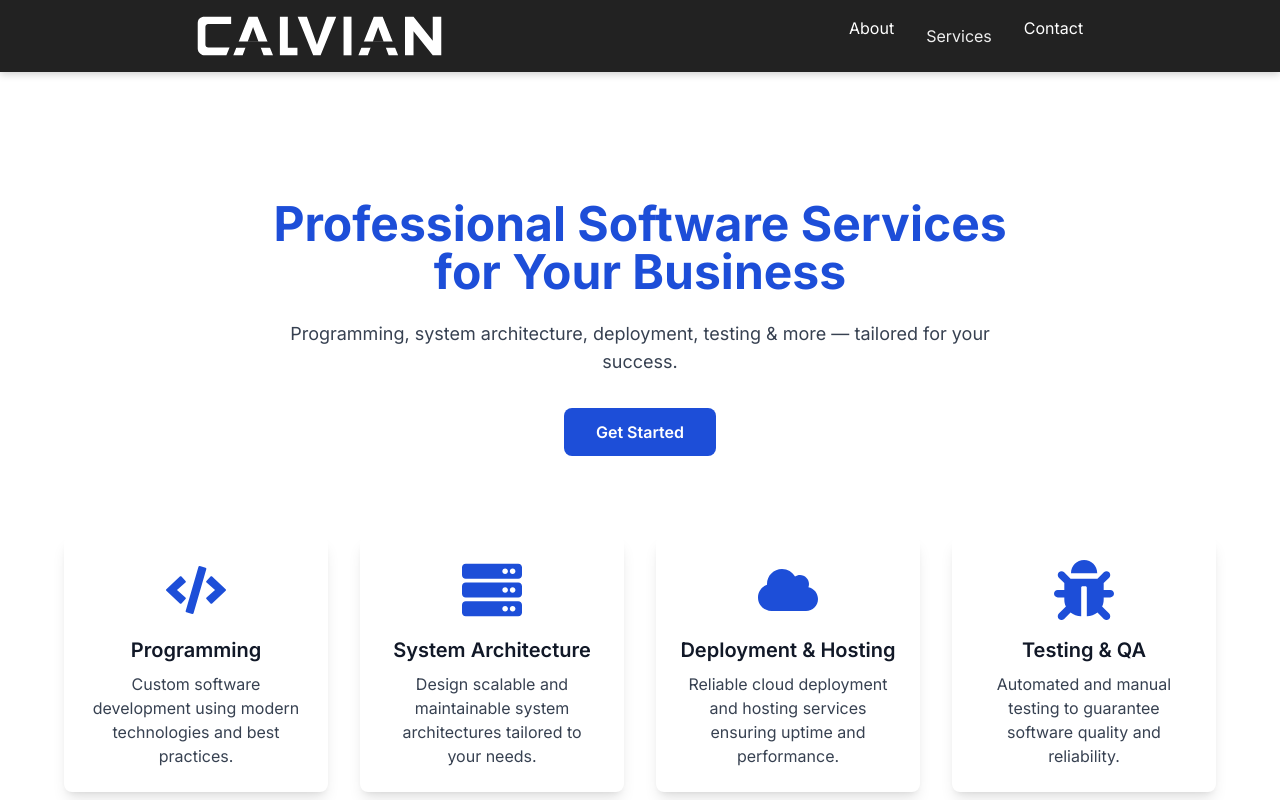
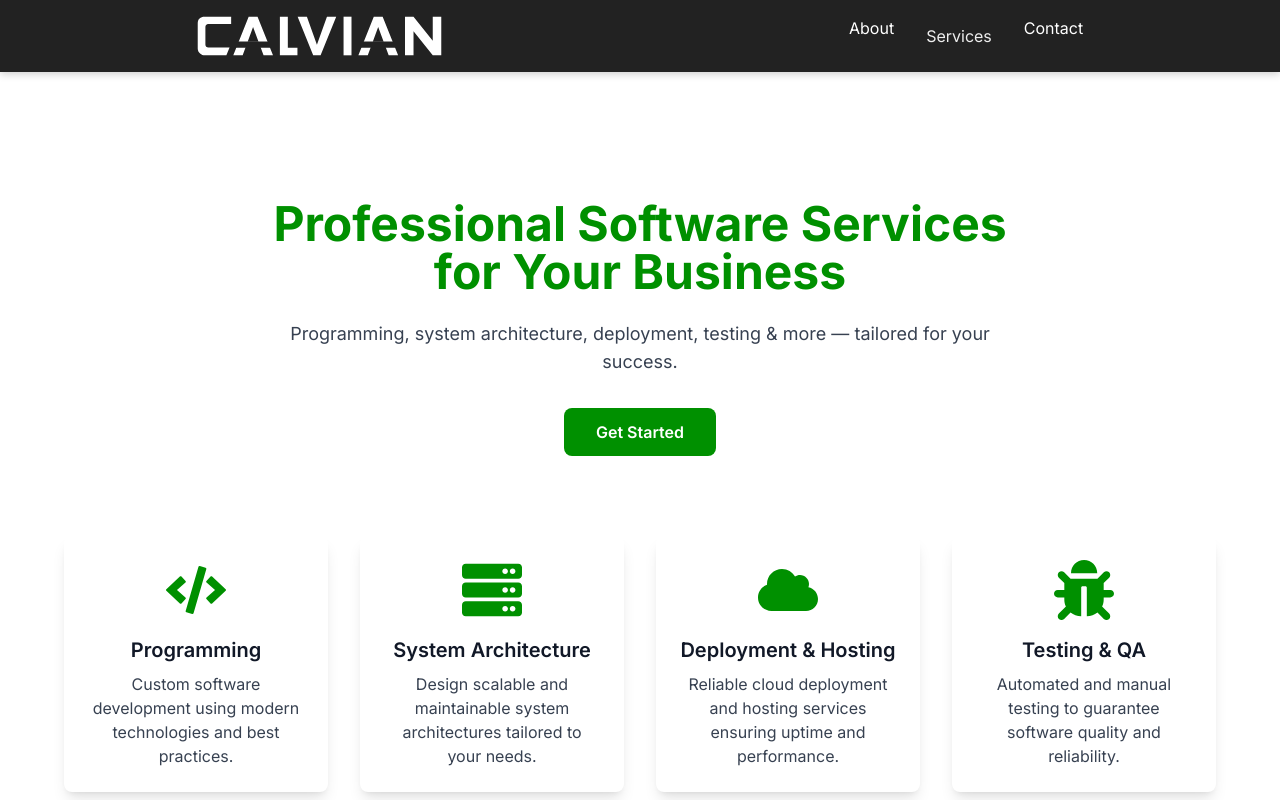
Before and after one commit to calvian-corp/calvian-website, a React (Vite) app: page / in a window 1280 px wide. Shown: the top 800 px of the page. Built offline with nearby package versions, Linux system fonts and the light colour scheme.

Commit message:
Redefine tailwind colors

```diff
--- a/tailwind.config.js
+++ b/tailwind.config.js
@@ -3,9 +3,9 @@ module.exports = {
   theme: {
     extend: {
       colors: {
-        primary: '#1D4ED8',
-        secondary: '#9333EA',
-        accent: '#F59E0B',
+        primary: '#009000',
+        secondary: '#000000',
+        accent: '#a80707',
       },
       fontFamily: {
         sans: ['Inter', 'sans-serif'],
```
